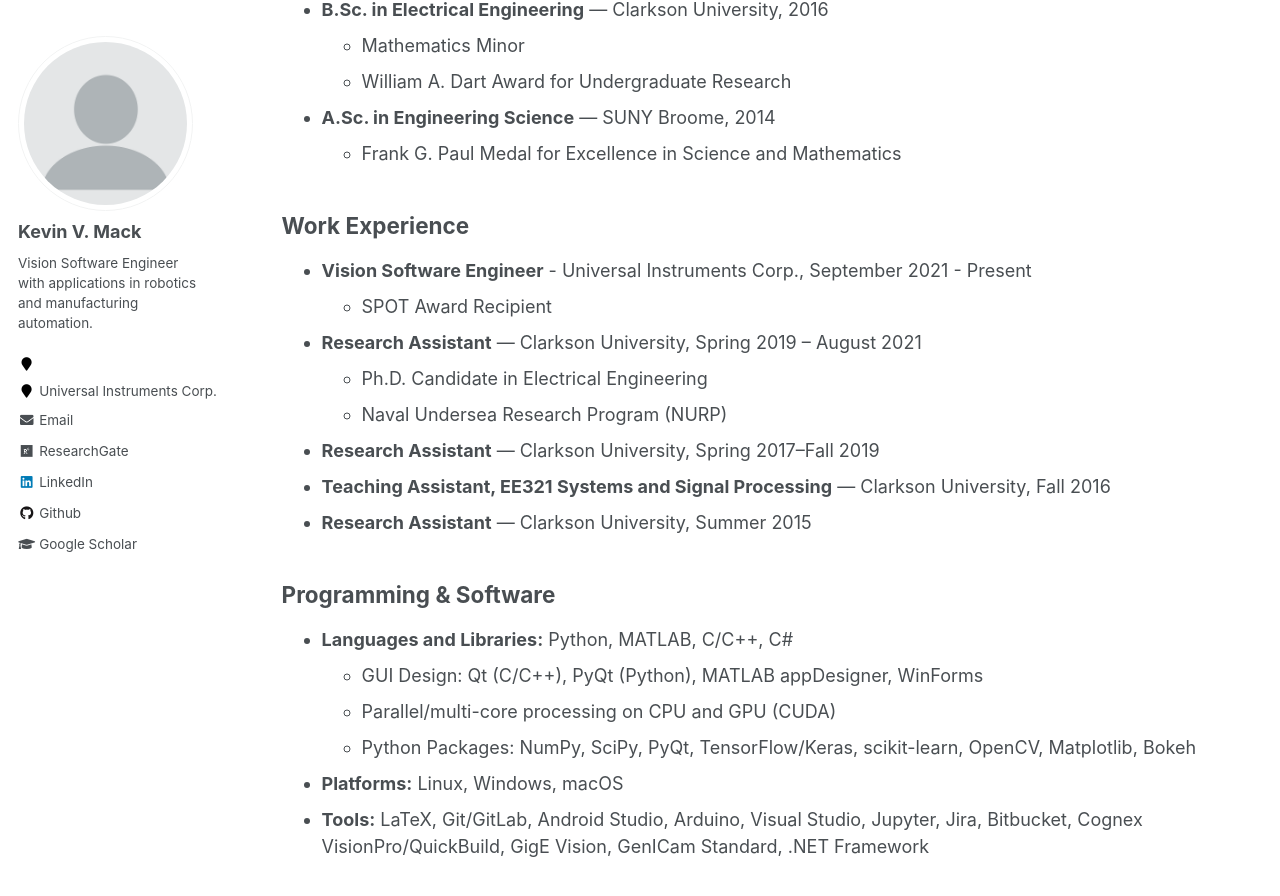
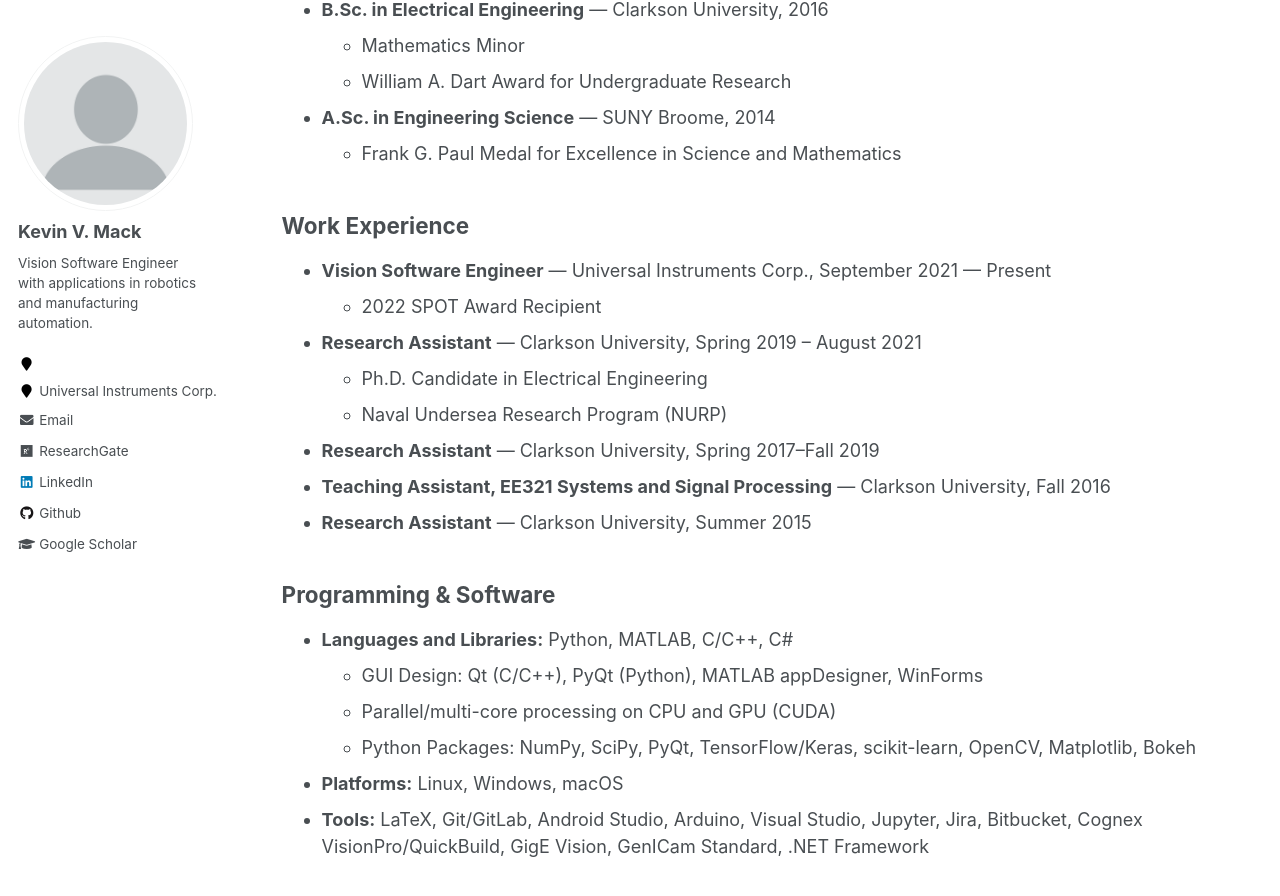
Before and after one commit to mackkv94/mackkv94.github.io, a Jekyll site: the page built from _pages/cv.md, in a window 1280 px wide and 900 px high, scrolled down 427 px. Shown: the top 896 px of the window. Built offline with Jekyll 4.4.1, drawn with Linux system fonts in a browser that asks for light colours.

Commit message:
Update resume formatting and SPOT Award year
Co-Authored-By: Claude Opus 4.6 (1M context) <noreply@anthropic.com>

```diff
--- a/_pages/cv.md
+++ b/_pages/cv.md
@@ -23,8 +23,8 @@ redirect_from:
   * Frank G. Paul Medal for Excellence in Science and Mathematics
 
 ## Work Experience
-* **Vision Software Engineer** - Universal Instruments Corp., September 2021 - Present
-  * SPOT Award Recipient
+* **Vision Software Engineer** — Universal Instruments Corp., September 2021 — Present
+  * 2022 SPOT Award Recipient
 
 * **Research Assistant** — Clarkson University, Spring 2019 – August 2021
   * Ph.D. Candidate in Electrical Engineering
```
